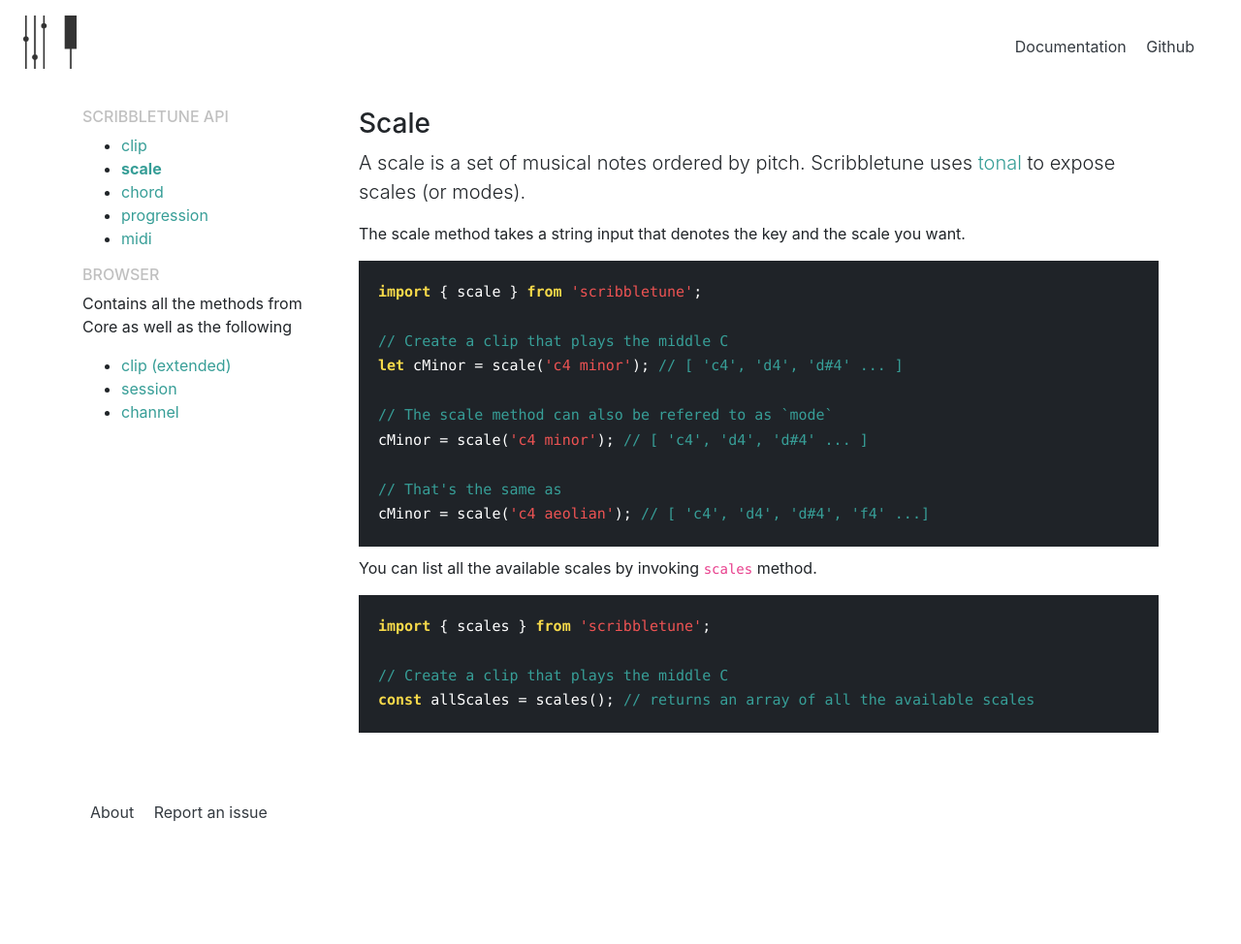
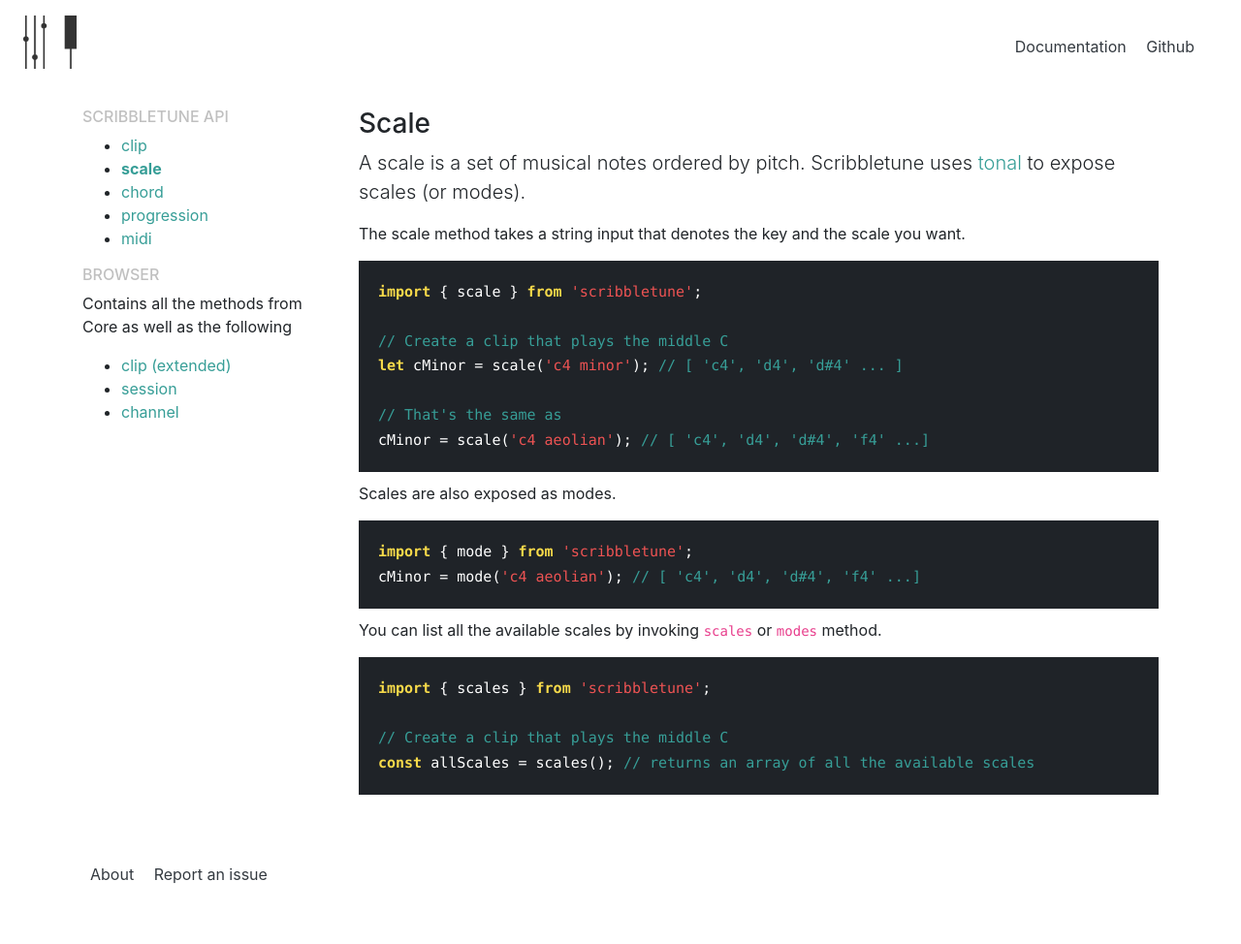
Before and after one commit to scribbletune/scribbletune.com, a Jekyll site: the page built from _pages/scale.md, in a window 1280 px wide. Shown: the whole page at 97% size. Built offline with Jekyll 4.4.1, drawn with Linux system fonts in a browser that asks for light colours; a style sheet for code colours, icons or effects is not loaded; before the commit the page ends 910 px from its top, so only the background shows below that.

Commit message:
Fix usage of mode

````diff
--- a/_pages/scale.md
+++ b/_pages/scale.md
@@ -16,14 +16,17 @@
 // Create a clip that plays the middle C
 let cMinor = scale('c4 minor'); // [ 'c4', 'd4', 'd#4' ... ]
 
-// The scale method can also be refered to as `mode`
-cMinor = scale('c4 minor'); // [ 'c4', 'd4', 'd#4' ... ]
-
 // That's the same as
 cMinor = scale('c4 aeolian'); // [ 'c4', 'd4', 'd#4', 'f4' ...]
 ```
 
-You can list all the available scales by invoking `scales` method.
+Scales are also exposed as modes.
+```
+import { mode } from 'scribbletune';
+cMinor = mode('c4 aeolian'); // [ 'c4', 'd4', 'd#4', 'f4' ...]
+```
+
+You can list all the available scales by invoking `scales` or `modes` method.
 
 ```
 import { scales } from 'scribbletune';
````
